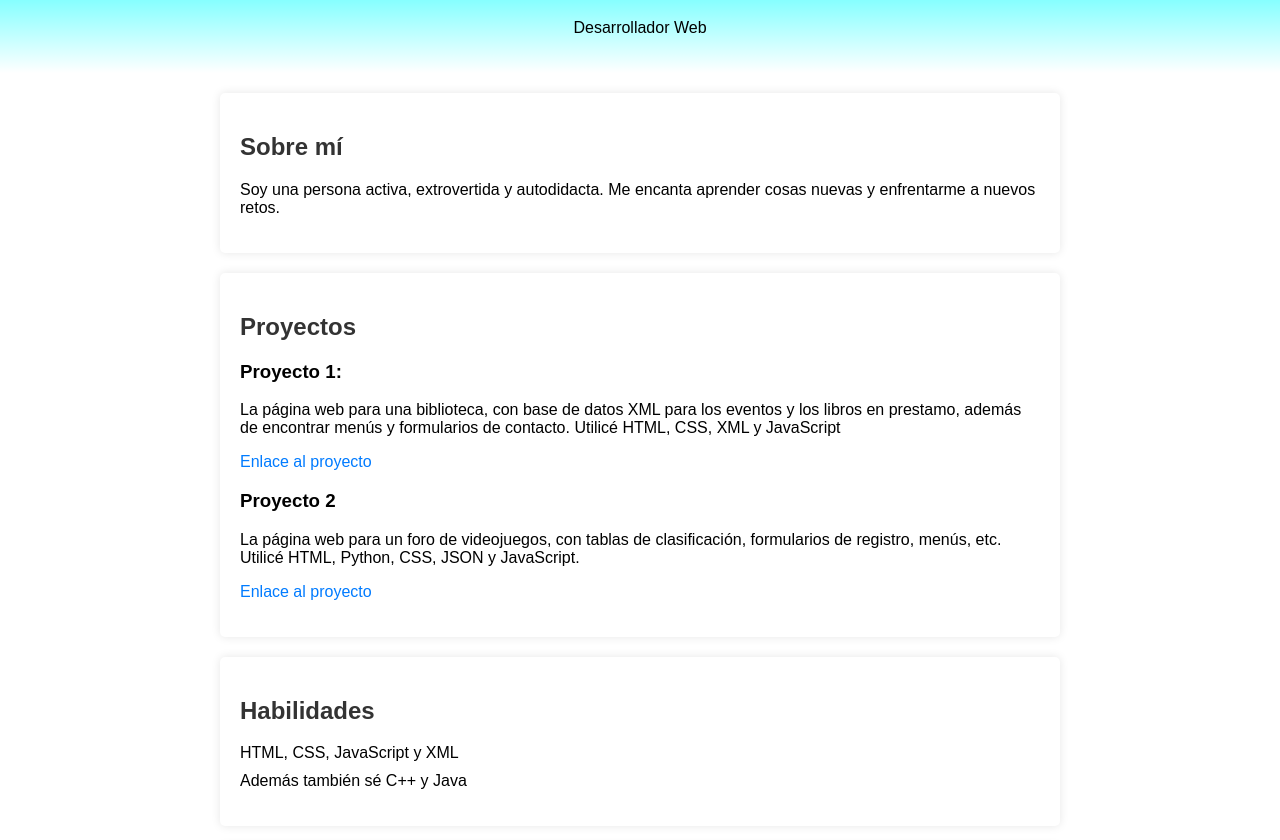
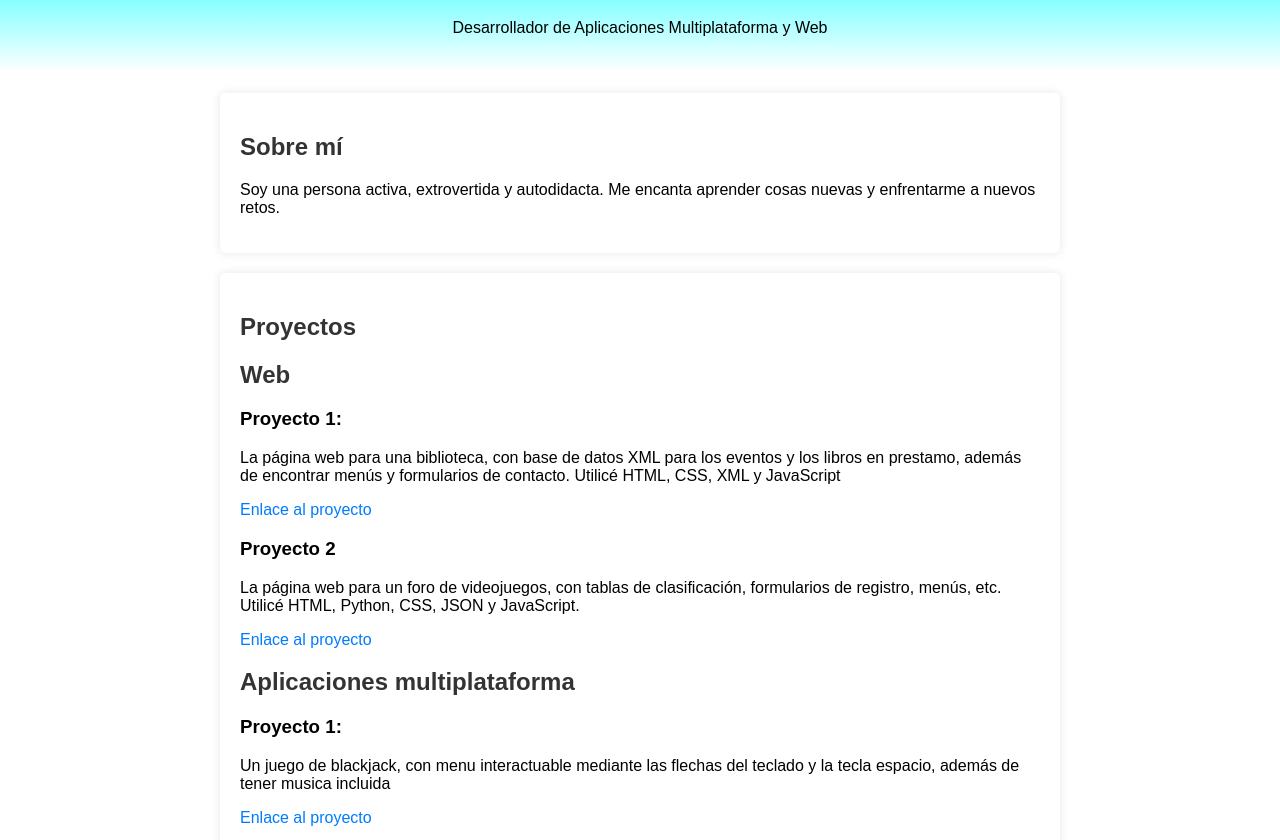
Before and after one commit to IvanTrujilloTech/IvanTrujilloTech, a plain HTML site: page index.html in a window 1280 px wide. Shown: the part 81-921 px from the top of the page. Drawn offline with Linux system fonts and the light colour scheme.

Commit message:
Update index.html in ghpages

```diff
--- a/index.html
+++ b/index.html
@@ -10,7 +10,7 @@
 
   <header>
     <h1>Iván Trujillo</h1>
-    <p>Desarrollador Web</p>
+    <p>Desarrollador de Aplicaciones Multiplataforma y Web</p>
   </header>
 
   <section>
@@ -22,6 +22,7 @@
     <h2>Proyectos</h2>
     <ul>
       <li>
+        <h1>Web</h1>
         <h3>Proyecto 1: </h3>
         <p>La página web para una biblioteca, con base de datos XML para los eventos y los libros en prestamo, además de encontrar menús y formularios de contacto. Utilicé HTML, CSS, XML y JavaScript</p>
         <p><a href="practica 04 - inicio.html">Enlace al proyecto</a></p>
@@ -33,13 +34,20 @@
       </li>
       <!-- Agrega más proyectos según sea necesario -->
     </ul>
+    <ul>
+      <li>
+        <h1>Aplicaciones multiplataforma</h1>
+        <h3>Proyecto 1: </h3>
+        <p>Un juego de blackjack, con menu interactuable mediante las flechas del teclado y la tecla espacio, además de tener musica incluida</p>
+        <p><a href="BLACKJACK.cpp">Enlace al proyecto</p>
+      </li>
+    </ul>
   </section>
 
   <section>
     <h2>Habilidades</h2>
     <ul>
-      <li>HTML, CSS, JavaScript y XML</li>
-      <li>Además también sé C++ y Java</li>
+      <li>HTML, CSS, JavaScript y Java</li>
       <!-- Agrega más habilidades según sea necesario -->
     </ul>
   </section>
```
